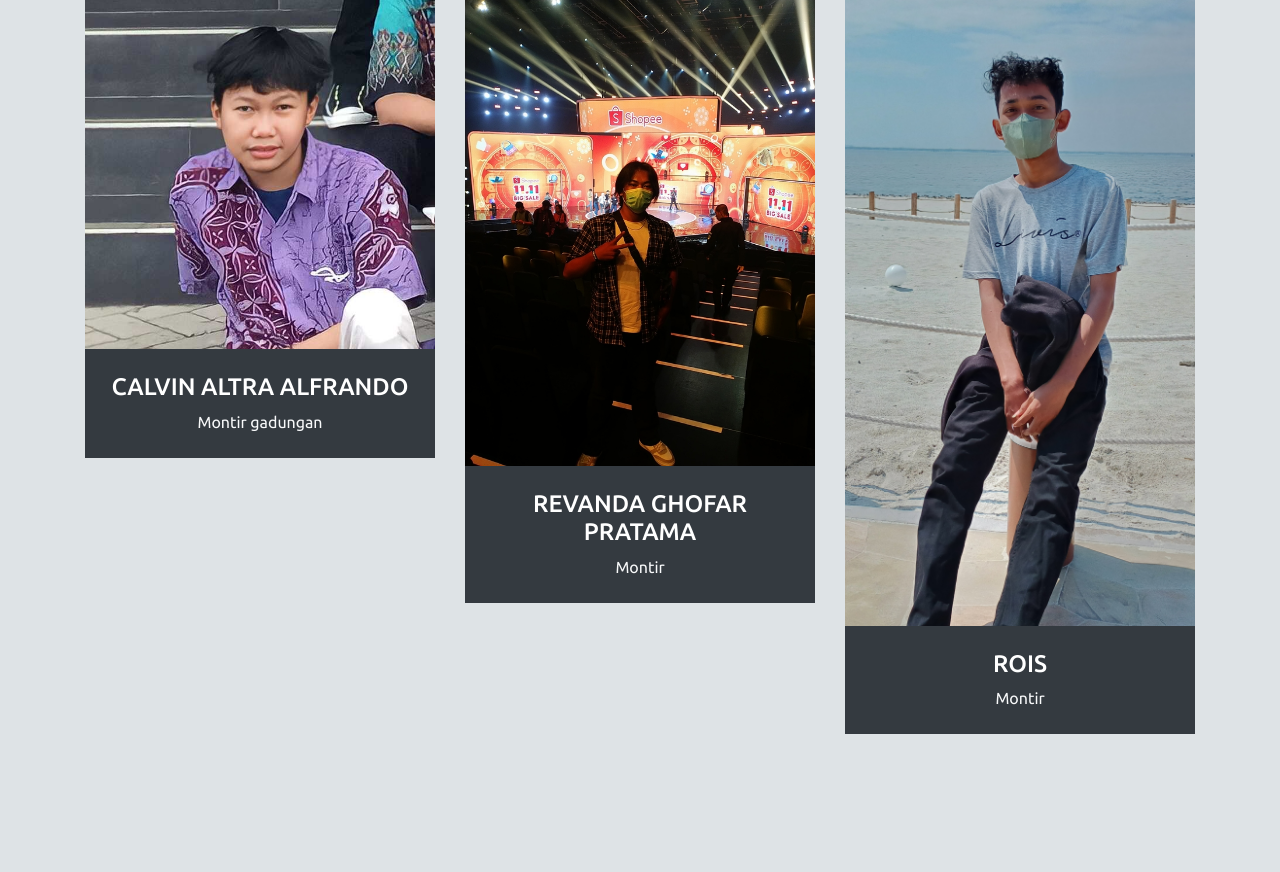
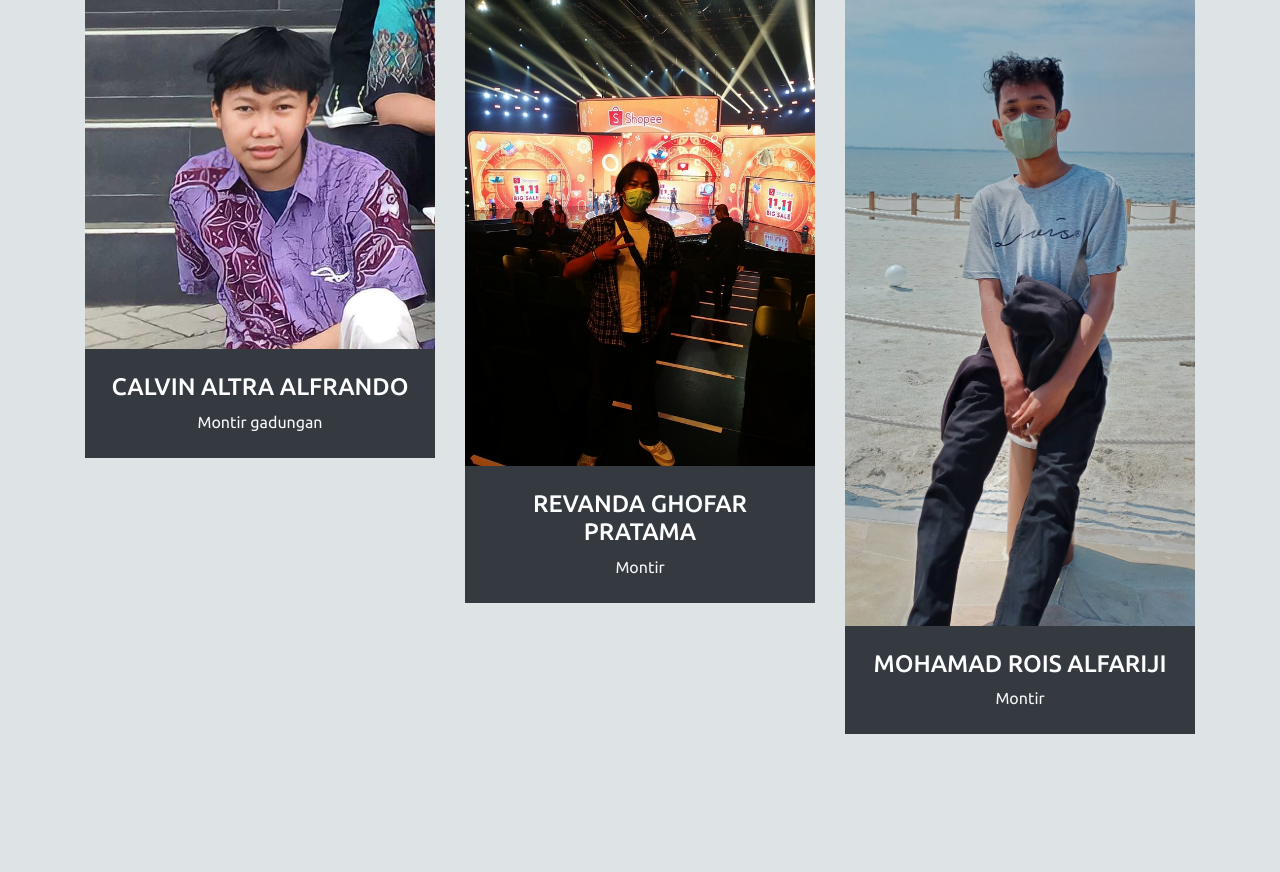
Before and after one commit to Muqniansyah/maxtune, a CodeIgniter app: page /database/index.php/maxtune/index in a window 1280 px wide. Shown: the part 3730-4602 px from the top of the page. Run offline with CodeIgniter, Linux system fonts and the light colour scheme; some libraries are stand-ins or nearby versions.

Commit message:
change name

```diff
--- a/application/views/pages/v_berita.php
+++ b/application/views/pages/v_berita.php
@@ -116,7 +116,7 @@
                             </div>
                         </div>
                         <div class="bg-dark border-inner text-center p-4">
-                            <h4 class="text-uppercase text-white">Rois</h4>
+                            <h4 class="text-uppercase text-white">Mohamad Rois Alfariji</h4>
                             <p class="text-light m-0">Montir</p>
                         </div>
                     </div>
```
